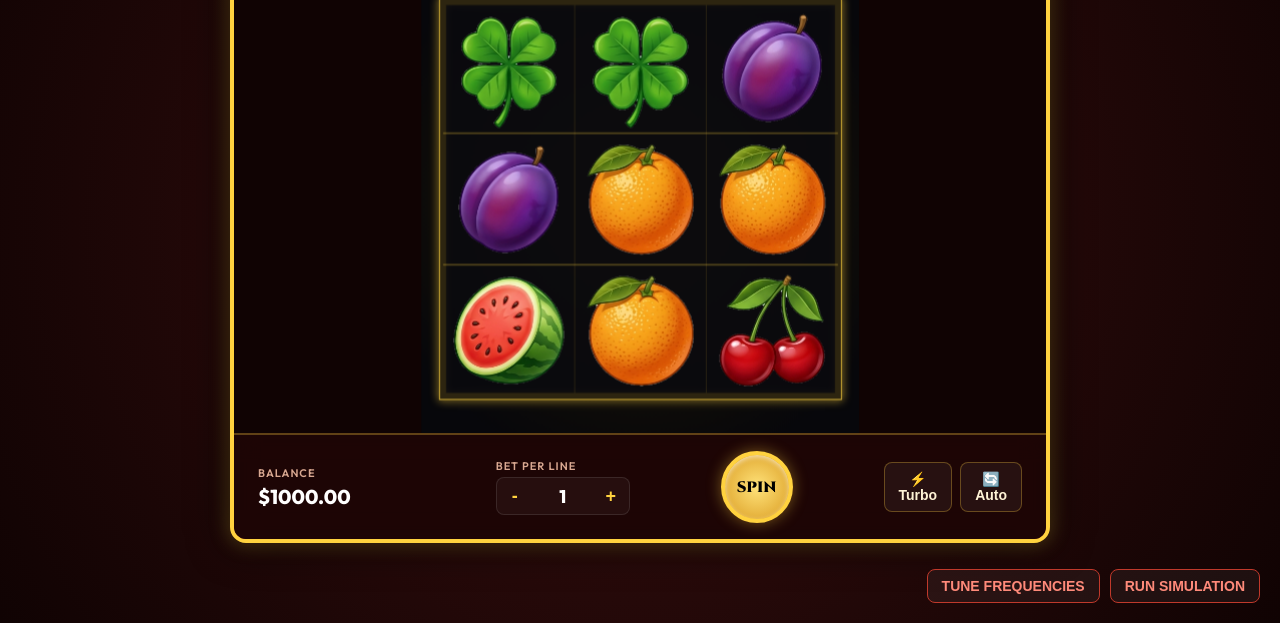
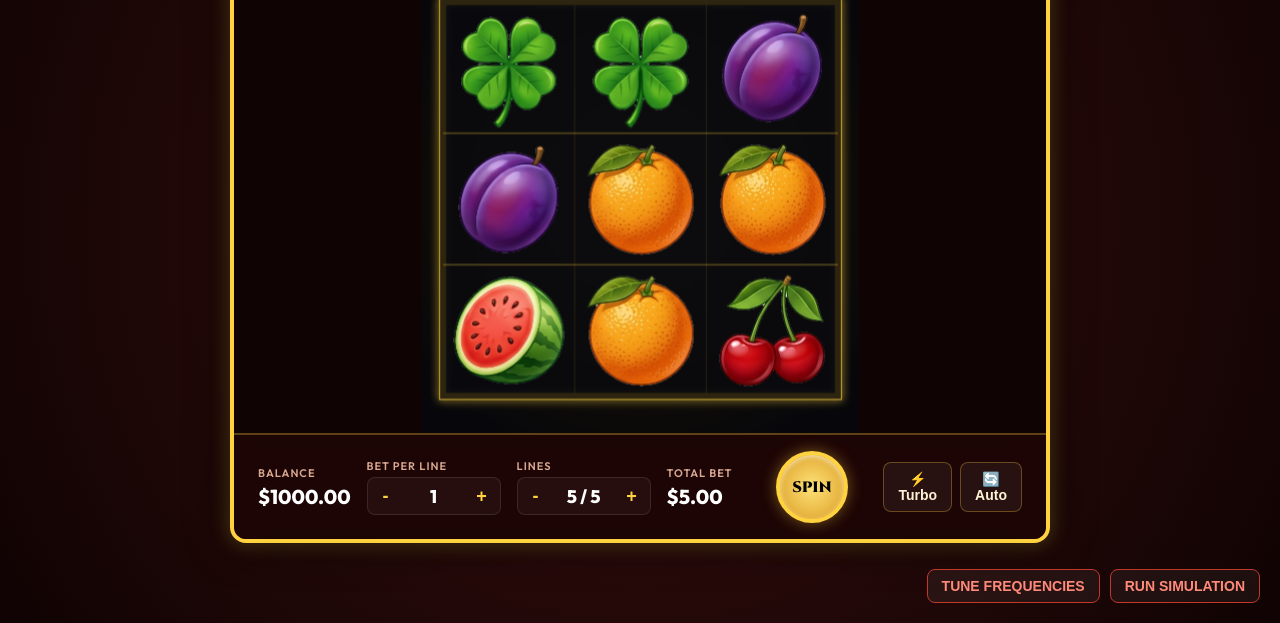
Before and after one commit to kiforsbe/slotmaster, a website with bundled scripts: page games/fruitmachine/index.html in a window 1280 px wide. Shown: the part 177-800 px from the top of the page. Built offline with nearby package versions, Linux system fonts and the light colour scheme.

Commit message:
feat: add lines selector and total bet display to game UI; update bet calculation logic

```diff
--- a/core/SlotEngine.js
+++ b/core/SlotEngine.js
@@ -32,9 +32,9 @@ export class SlotEngine {
     // State Variables
     this.state = 'idle'; // idle, spinning, stopping, evaluating, free_spins_intro, expanding, showing_wins, game_over
     this.balance = 1000;
-    this.betPerLine = 1;
-    this.linesCount = 10;
-    this.totalBet = 10;
+    this.betPerLine = config.betPerLine ?? 1;
+    this.linesCount = config.linesCount ?? 10;
+    this.totalBet = this.betPerLine * this.linesCount;
     this.lastWin = 0;
 
     // Free Spins State
--- a/games/fruitmachine/game.css
+++ b/games/fruitmachine/game.css
@@ -129,7 +129,7 @@ canvas {
 
 .dashboard {
   display: grid;
-  grid-template-columns: 2fr 1.2fr 2fr 1fr;
+  grid-template-columns: 1.5fr 1.1fr 1fr 1.2fr 1.8fr 1fr;
   align-items: center;
   padding: 16px 24px;
   background: rgba(26, 5, 5, 0.92);
--- a/games/fruitmachine/game.js
+++ b/games/fruitmachine/game.js
@@ -53,6 +53,7 @@ export const REEL_STRIPS = REEL_SEEDS.map((seed, i) =>
 // UI Dom Selectors - initialized in load handler
 let canvas, btnSpin, btnAuto, btnTurbo, btnMute, btnPaytable, btnPaytableOk;
 let displayBalance, betValue, betMinus, betPlus, gameTicker;
+let displayTotalBet, linesValue, linesMinus, linesPlus;
 let btnSim, simModal, btnCloseSim, btnTune, simStats;
 let simRtpDisplay, simTotalSpinsDisplay, simMaxWinDisplay, simFreeSpinsDisplay;
 let modalPaytable;
@@ -92,6 +93,10 @@ async function initGame() {
   betValue = document.getElementById('bet-value');
   betMinus = document.getElementById('bet-minus');
   betPlus = document.getElementById('bet-plus');
+  displayTotalBet = document.getElementById('display-total-bet');
+  linesValue = document.getElementById('lines-value');
+  linesMinus = document.getElementById('lines-minus');
+  linesPlus = document.getElementById('lines-plus');
   gameTicker = document.getElementById('game-ticker');
 
   btnSim = document.getElementById('btn-sim');
@@ -160,6 +165,8 @@ async function initGame() {
     winEvaluator: checkWildLineWins,
     symbolsConfig: themeAssets.symbolsConfig,
     spritesheetUrl: themeAssets.spritesheetUrl,
+    betPerLine: BET_PER_LINE,
+    linesCount: LINES_COUNT,
 
     onStateChange: (state) => handleStateChange(state),
     onWin: (winInfo) => handleWin(winInfo),
@@ -174,6 +181,8 @@ function updateUI() {
   if (!engine) return;
   displayBalance.textContent = `$${engine.balance.toFixed(2)}`;
   betValue.textContent = engine.betPerLine;
+  linesValue.textContent = `${engine.linesCount} / ${LINES_COUNT}`;
+  displayTotalBet.textContent = `$${engine.totalBet.toFixed(2)}`;
 }
 
 function handleStateChange(state) {
@@ -224,6 +233,26 @@ function setupUIHandlers() {
     const newTotalBet = newBetPerLine * engine.linesCount;
     if (newBetPerLine <= 100 && engine.balance >= newTotalBet) {
       engine.betPerLine = newBetPerLine;
+      engine.updateBet();
+      updateUI();
+    }
+  });
+
+  linesMinus.addEventListener('click', () => {
+    if (engine.state !== 'idle' && engine.state !== 'showing_wins') return;
+    if (engine.linesCount > 1) {
+      engine.linesCount--;
+      engine.updateBet();
+      updateUI();
+    }
+  });
+
+  linesPlus.addEventListener('click', () => {
+    if (engine.state !== 'idle' && engine.state !== 'showing_wins') return;
+    const newLinesCount = engine.linesCount + 1;
+    const newTotalBet = engine.betPerLine * newLinesCount;
+    if (newLinesCount <= LINES_COUNT && engine.balance >= newTotalBet) {
+      engine.linesCount = newLinesCount;
       engine.updateBet();
       updateUI();
     }
--- a/games/fruitmachine/index.html
+++ b/games/fruitmachine/index.html
@@ -61,6 +61,26 @@
         </div>
       </div>
 
+      <!-- Lines Selector -->
+      <div class="dashboard-panel">
+        <div class="bet-container">
+          <span class="dashboard-label">Lines</span>
+          <div class="bet-adjuster">
+            <button id="lines-minus" class="btn-adjust">-</button>
+            <span id="lines-value" class="bet-display-value">5 / 5</span>
+            <button id="lines-plus" class="btn-adjust">+</button>
+          </div>
+        </div>
+      </div>
+
+      <!-- Total Bet Panel -->
+      <div class="dashboard-panel">
+        <div class="bet-container">
+          <span class="dashboard-label">Total Bet</span>
+          <span id="display-total-bet" class="dashboard-value">$5.00</span>
+        </div>
+      </div>
+
       <!-- Spin Button -->
       <div class="spin-section">
         <button id="btn-spin" class="btn-spin">SPIN</button>
@@ -89,7 +109,7 @@
     <div class="modal-content" style="max-width: 600px;">
       <button class="btn-modal-close">×</button>
       <h2 style="font-family: 'Cinzel', serif; color: var(--gold); margin-bottom: 10px;">LUCKY FRUITS PAYTABLE</h2>
-      <p style="font-size: 13px; color: #d9a891;">3-in-a-row pays left-to-right on 5 lines. A Star on reel 3 acts as a wild for most symbols. A Strawberry on reel 3 substitutes for Cherries, and always pays 0.80 on its own.</p>
+      <p style="font-size: 13px; color: #d9a891;">3-in-a-row pays left-to-right on 5 lines. A Star on reel 3 acts as a wild for most symbols (not Bar or Cherries). A Strawberry on reel 3 always pays 0.80 on its own, regardless of the other two reels.</p>
 
       <div class="paytable-grid" id="paytable-grid-content">
         <!-- Rendered dynamically in game.js -->
```
